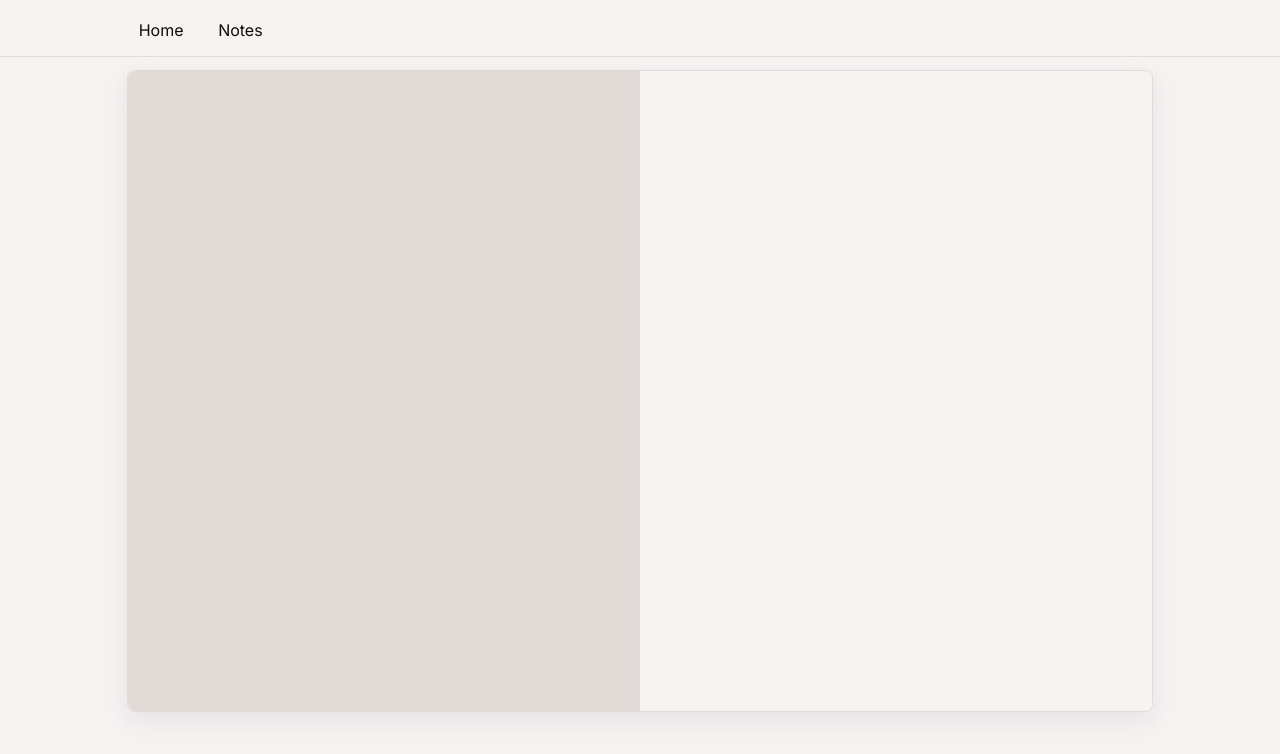
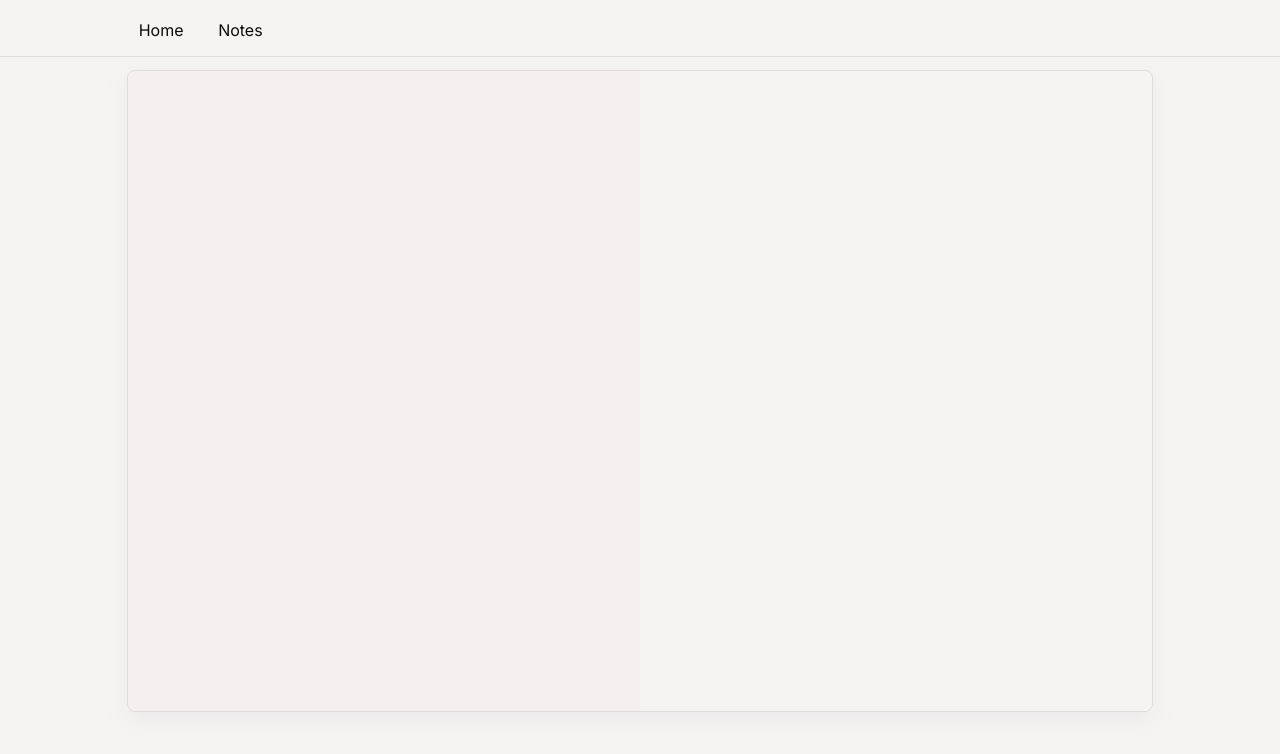
Before and after one commit to samkaj/buddy, a React (Create React App) app: page /notes in a window 1280 px wide. Shown: the top 754 px of the page. Built offline with nearby package versions, Linux system fonts and the light colour scheme.

Commit message:
Notes: Adapt colors to new scheme.

```diff
--- a/src/notes/index.tsx
+++ b/src/notes/index.tsx
@@ -11,7 +11,7 @@ export const Notes = () => {
 
     return (
         <>
-            <section className="editor">
+            <section className="editor shadow">
                 <textarea
                     className="input code"
                     spellCheck={false}
--- a/src/notes/notes.scss
+++ b/src/notes/notes.scss
@@ -9,17 +9,15 @@
     height: 80vh;
     border-radius: 8px;
     border: 1px solid $grey;
-    box-shadow: rgba(149, 157, 165, 0.2) 0px 8px 24px;
-}
-
-.editor > * {
-    padding: 8pt;
+    > * {
+        padding: 8pt;
+    }
 }
 
 textarea.input {
     flex-grow: 1;
     grid-area: input;
-    background-color: $grey;
+    background-color: $lightgrey;
     color: $black;
     outline: none;
     border: none;
@@ -31,4 +29,5 @@ textarea.input {
     background-color: $white;
     border-radius: 0 8px 8px 0;
     color: $black;
+    max-width: 40vw;
 }
```
